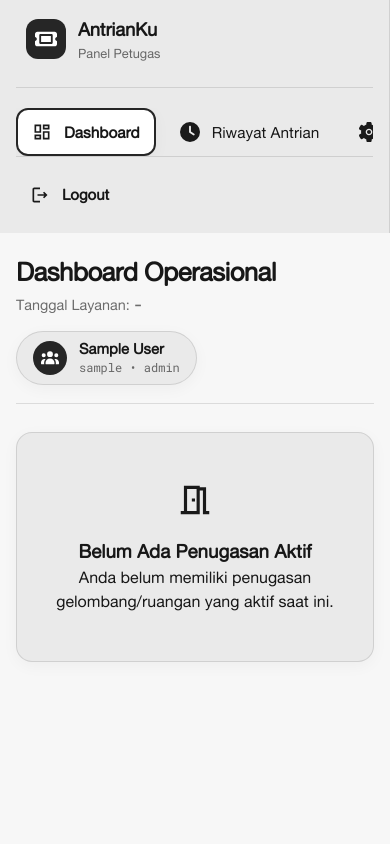
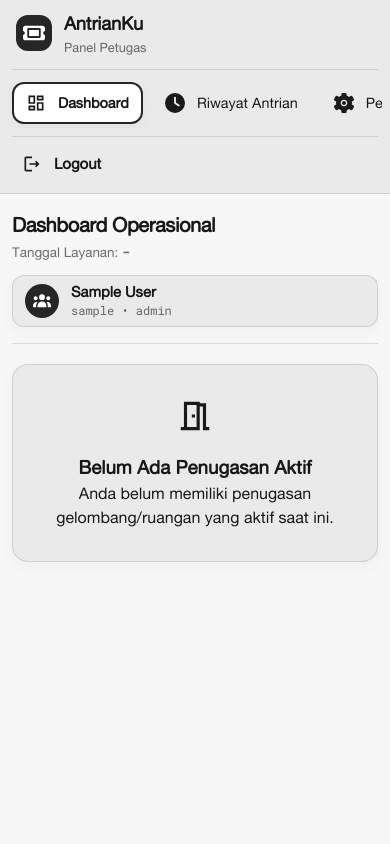
Before and after one commit to synvera/Antrian-DosQueue--php-native-, a PHP site: page /petugas/dashboard.php in a window 390 px wide. Run offline with PHP 8.4, Linux system fonts and the light colour scheme; the visitor is signed in with stand-in values (Sample User, id 1); data that the repository does not hold is empty.

Commit message:
penambahan responsive

```diff
--- a/assets/css/dashboard-monochrome.css
+++ b/assets/css/dashboard-monochrome.css
@@ -226,7 +226,7 @@ input {
 .main-content {
     flex: 1;
     padding: 28px 36px;
-    max-width: 1280px;
+    max-width: 1440px;
 }
 
 .topbar {
@@ -639,30 +639,234 @@ input {
 }
 
 /* ==========================================================================
-   RESPONSIVE MOBILE
+   RESPONSIVE DESKTOP, TABLET, DAN MOBILE
    ========================================================================== */
+@media (min-width: 1200px) {
+    .main-content {
+        width: 100%;
+        margin-inline: auto;
+    }
+}
+
+@media (max-width: 1024px) {
+    .sidebar {
+        width: 230px;
+        padding-inline: 12px;
+    }
+
+    .main-content {
+        min-width: 0;
+        padding: 24px;
+    }
+
+    .data-table {
+        min-width: 760px;
+    }
+}
+
 @media (max-width: 768px) {
     .app-layout {
-        flex-direction: column;
+        display: block;
+        min-height: 100vh;
     }
 
     .sidebar {
+        position: static;
         width: 100%;
         height: auto;
-        position: static;
-        padding: 16px;
+        padding: 12px 16px;
+        border-right: 0;
+        border-bottom: 1px solid var(--border-subtle);
+    }
+
+    .sidebar-brand {
+        padding: 0 4px 12px;
+        margin-bottom: 12px;
+    }
+
+    .brand-icon {
+        width: 36px;
+        height: 36px;
     }
 
     .sidebar-nav {
         flex-direction: row;
+        gap: 8px;
+        margin: 0 -4px;
+        padding: 0 4px 4px;
         overflow-x: auto;
+        overscroll-behavior-x: contain;
+        scrollbar-width: thin;
     }
 
     .nav-item {
+        flex: 0 0 auto;
+        width: auto;
+        min-height: 42px;
+        padding: 9px 12px;
         white-space: nowrap;
+        font-size: 0.9rem;
+    }
+
+    .sidebar-footer {
+        padding-top: 8px;
+        margin-top: 8px;
+    }
+
+    .btn-logout {
+        width: fit-content;
+        padding: 8px 10px;
     }
 
     .main-content {
-        padding: 20px 16px;
+        width: 100%;
+        max-width: none;
+        padding: 20px 16px 32px;
+    }
+
+    .topbar {
+        align-items: flex-start;
+        margin-bottom: 20px;
+        padding-bottom: 16px;
+    }
+
+    .page-title {
+        font-size: 1.4rem;
+    }
+
+    .staff-badge {
+        max-width: 100%;
+        padding: 7px 12px;
+    }
+
+    .staff-meta {
+        overflow-wrap: anywhere;
+    }
+
+    .control-panel {
+        align-items: stretch;
+        padding: 18px;
+    }
+
+    .control-group {
+        flex-basis: 100%;
+        min-width: 0;
+    }
+
+    .control-actions {
+        width: 100%;
+    }
+
+    .control-actions .btn {
+        flex: 1 1 180px;
+    }
+
+    .stats-grid {
+        grid-template-columns: repeat(2, minmax(0, 1fr));
+        gap: 12px;
+        margin-bottom: 20px;
+    }
+
+    .stat-card {
+        padding: 16px;
+    }
+
+    .stat-header {
+        gap: 8px;
+        font-size: 0.84rem;
+    }
+
+    .stat-value {
+        font-size: 1.9rem;
+    }
+
+    .table-container {
+        margin-bottom: 20px;
+    }
+
+    .table-header {
+        padding: 14px 16px;
+    }
+
+    .table-responsive {
+        -webkit-overflow-scrolling: touch;
+    }
+
+    .data-table {
+        min-width: 720px;
+    }
+
+    .data-table th,
+    .data-table td {
+        padding: 11px 14px;
+    }
+
+    .dev-alert-box {
+        padding: 20px;
     }
 }
+
+@media (max-width: 480px) {
+    .sidebar {
+        padding: 10px 12px;
+    }
+
+    .main-content {
+        padding: 16px 12px 28px;
+    }
+
+    .topbar {
+        flex-direction: column;
+        gap: 12px;
+    }
+
+    .page-title {
+        font-size: 1.25rem;
+    }
+
+    .page-subtitle {
+        font-size: 0.84rem;
+    }
+
+    .staff-badge {
+        width: 100%;
+        border-radius: var(--radius-md);
+    }
+
+    .stats-grid {
+        grid-template-columns: 1fr;
+        gap: 10px;
+    }
+
+    .stat-card {
+        min-height: 100px;
+    }
+
+    .control-actions {
+        flex-direction: column;
+    }
+
+    .control-actions .btn {
+        width: 100%;
+        flex-basis: auto;
+    }
+
+    .card {
+        padding: 16px;
+    }
+
+    .empty-state-card {
+        padding: 32px 18px;
+    }
+
+    .dev-alert-box {
+        align-items: flex-start;
+        gap: 12px;
+        padding: 16px;
+    }
+
+    .status-banner {
+        padding: 10px 12px;
+        font-size: 0.86rem;
+    }
+}
--- a/config/database.php
+++ b/config/database.php
@@ -10,8 +10,8 @@ function getDBConnection(): PDO
     if ($pdo === null) {
         $host    = 'localhost';
         $dbName  = 'antrian_db';
-        $dbUser  = 'root';
-        $dbPass  = ''; // Sesuaikan jika MySQL lokal Anda menggunakan password
+        $dbUser  = 'kahfi';
+        $dbPass  = '534412mkh'; // Sesuaikan jika MySQL lokal Anda menggunakan password
         $charset = 'utf8mb4';
 
         $dsn = "mysql:host={$host};dbname={$dbName};charset={$charset}";
--- a/user/index.php
+++ b/user/index.php
@@ -40,7 +40,7 @@ $csrfToken   = getCsrfToken();
     <div class="wrapped-guest">
         <header class="header-guest">
             <h1>Sistem<br>Antrian</h1>
-            <p class="subtitle">Pilih Gelombang Antrian &mdash;</p>
+            <p class="subtitle">Pilih Gelombang Antrian</p>
             <p>Tanggal: <strong><?= e($initialData['service_date']) ?></strong></p>
         </header>
 
```
Also changed, not shown: assets/css/index-guest.css (+22 -6 lines).
